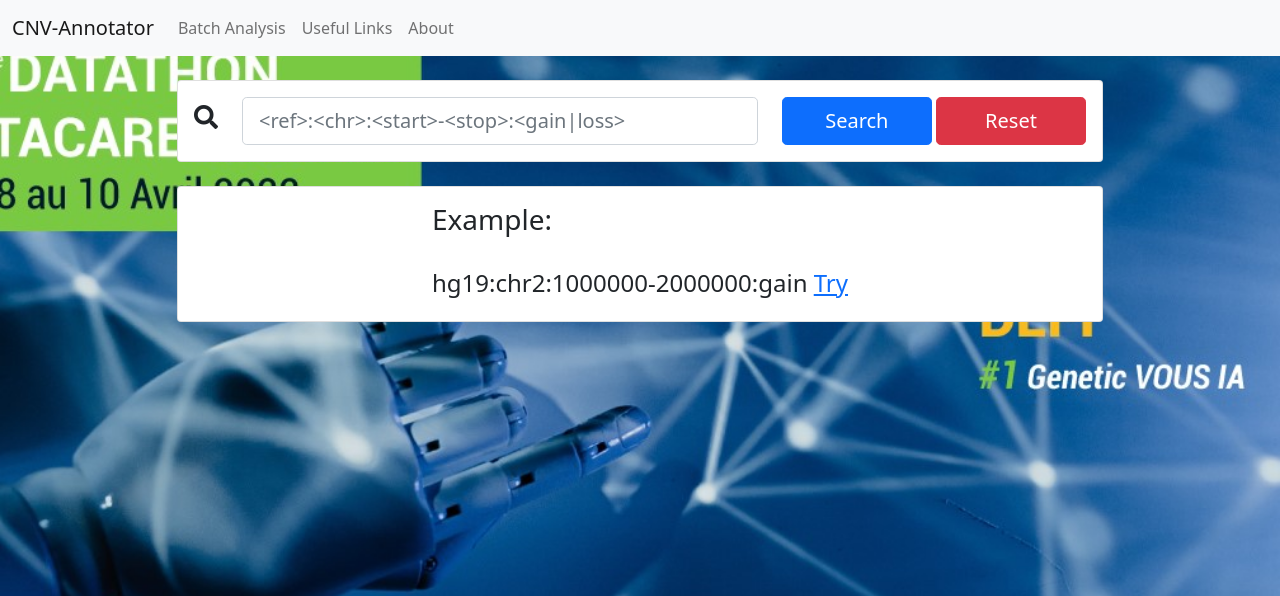
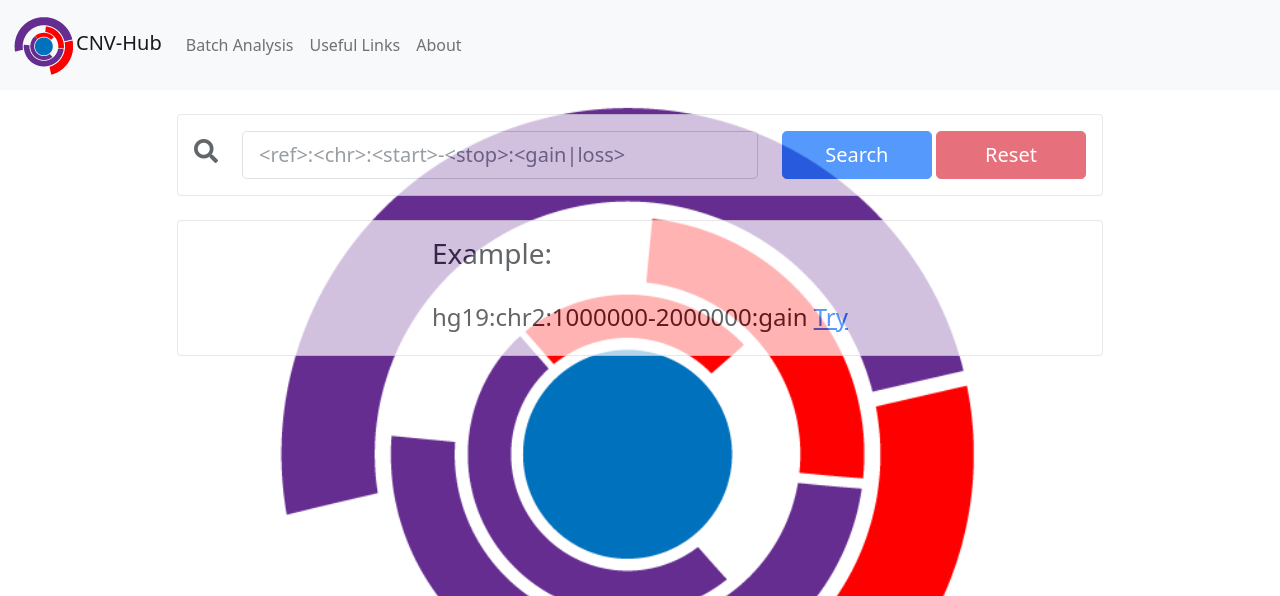
Before and after one commit to Teuira/cnvannot, a Flask app: page / in a window 1280 px wide. Shown: the top 596 px of the page. Run offline with Flask 2, Linux system fonts and the light colour scheme; parts of the project's set-up code (start-up, migrations or seed data) failed here and were passed over; some libraries are stand-ins or nearby versions.

Commit message:
Cosmetics.

```diff
--- a/cnvannot/gui/web/templates/home.html
+++ b/cnvannot/gui/web/templates/home.html
@@ -9,7 +9,7 @@
         <br/>
         <div class="row justify-content-center">
             <div class="col-12 col-md-10 col-lg-10">
-                <div class="card card-sm">
+                <div class="card card-sm" style="opacity: 0.7">
                     <div class="card-body row no-gutters align-items-center">
                         <div class="col-auto">
                             <i class="fas fa-search h4 text-body"></i>
@@ -37,7 +37,7 @@
         <br/>
         <div id="res_card" class="row justify-content-center">
             <div class="col-12 col-md-10 col-lg-10">
-                <div class="card card-sm">
+                <div class="card card-sm" style="opacity: 0.7">
                     <div class="card-body row no-gutters align-items-center" style="flex-direction: column">
                         <div class="col-auto align-content-center">
                             <div id="res_div"></div>
--- a/cnvannot/gui/web/templates/layout.html
+++ b/cnvannot/gui/web/templates/layout.html
@@ -6,7 +6,7 @@
 
     <style>
         body {
-            background: url('../static/images/background-defi-1.jpg') no-repeat center center fixed;
+            background: url('../static/images/cnv_hub_wall.png') no-repeat center center fixed;
             -webkit-background-size: cover;
             -moz-background-size: cover;
             background-size: cover;
@@ -23,7 +23,7 @@
 
     <nav class="navbar navbar-expand-lg navbar-light bg-light">
         <div class="container-fluid">
-            <a class="navbar-brand" href="/">CNV-Annotator</a>
+            <a class="navbar-brand" href="/"><img src="../static/images/cnv_hub_logo_small.png">CNV-Hub</a>
             <button class="navbar-toggler" type="button" data-bs-toggle="collapse"
                     data-bs-target="#navbarSupportedContent" aria-controls="navbarSupportedContent"
                     aria-expanded="false" aria-label="Toggle navigation">
```
Also changed, not shown: cnvannot/gui/web/static/images/cnv_hub_logo.png (added), cnvannot/gui/web/static/images/cnv_hub_logo_small.png (added), cnvannot/gui/web/static/images/cnv_hub_wall.png (added).
